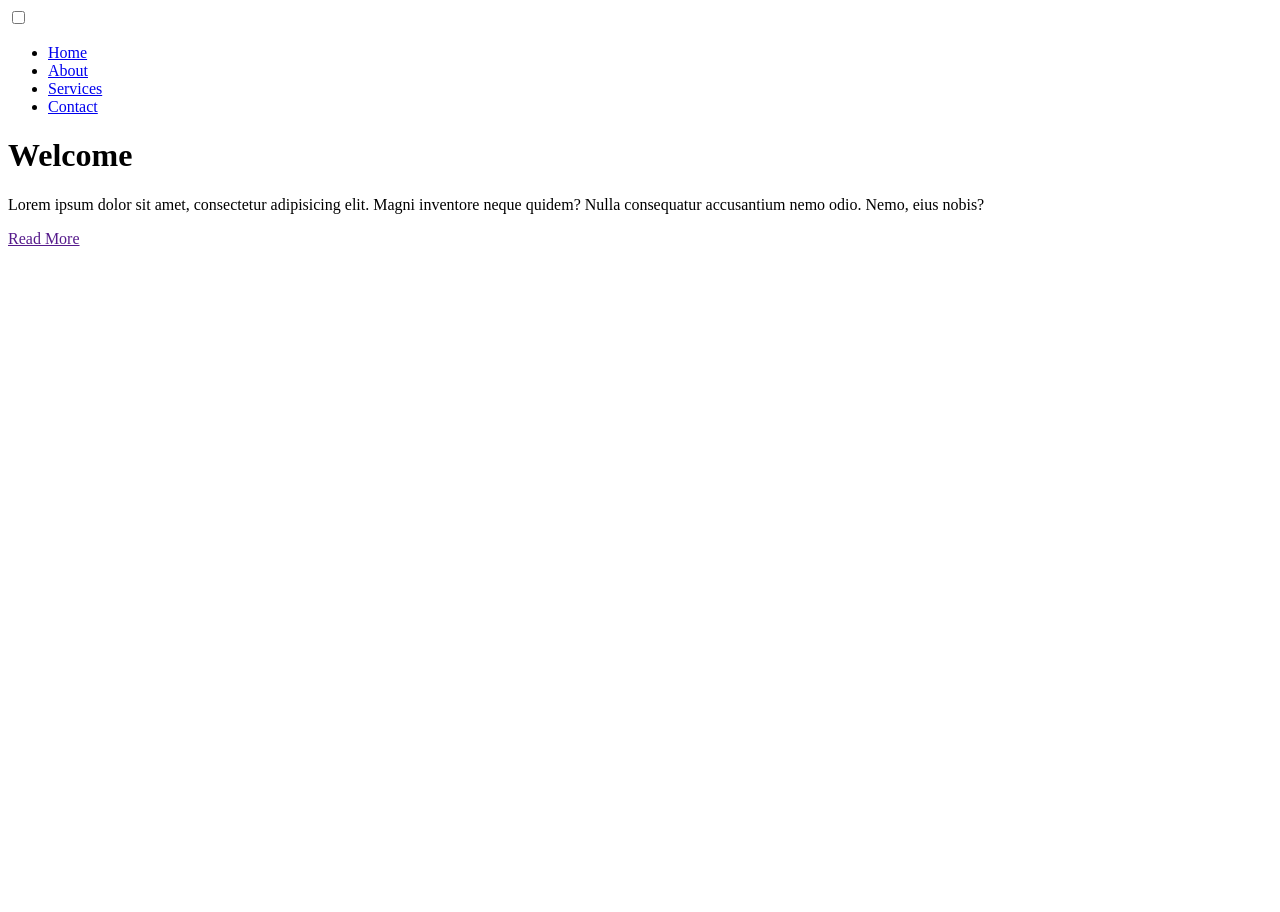
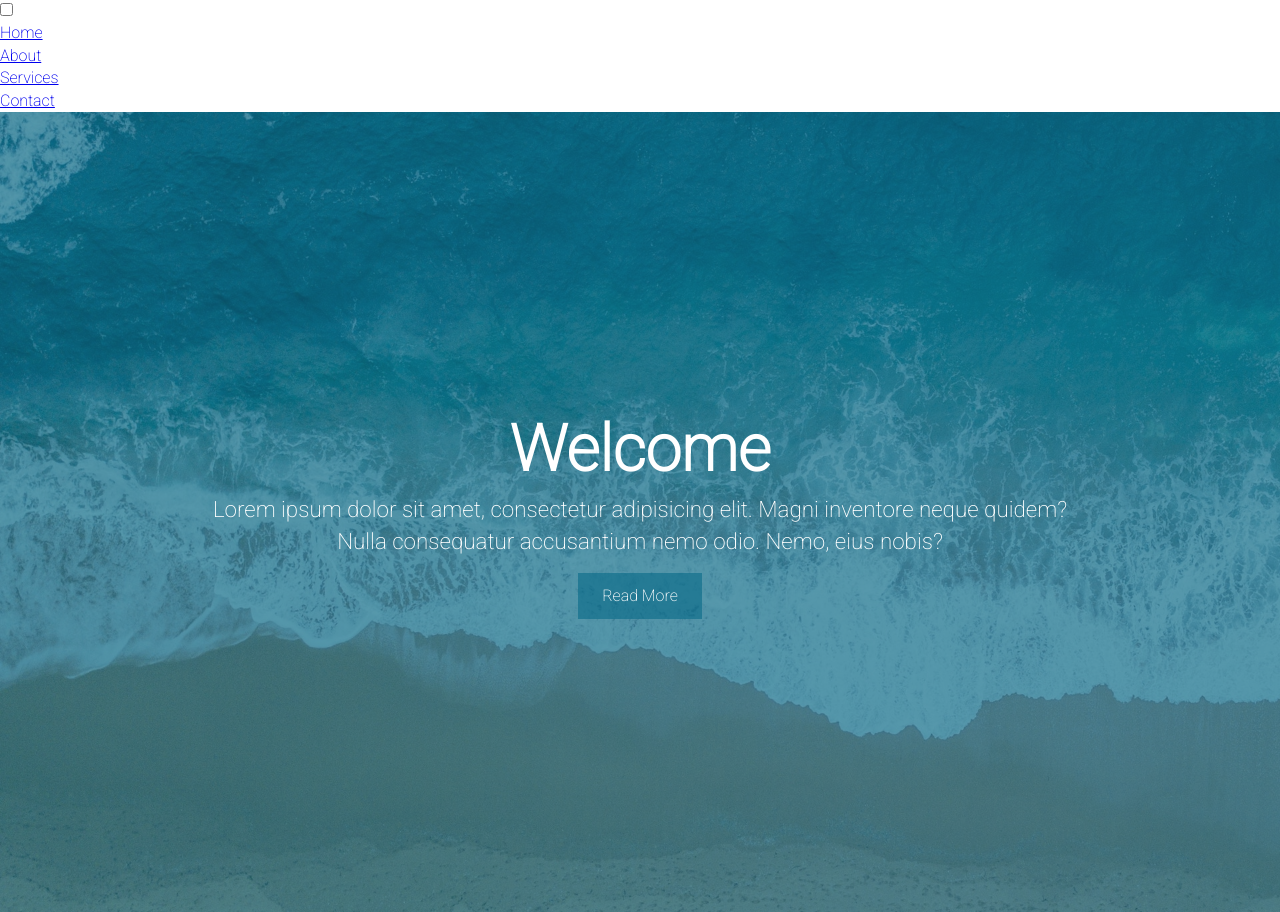
Before and after one commit to dzhambov/Hamburger-Menu, a plain HTML site: page index.html in a window 1280 px wide. Before the commit the page ends 800 px from the top, so only its background shows below. Drawn offline with Linux system fonts and the light colour scheme.

Commit message:
add styling to the page with css.

```diff
--- a/css/style.css
+++ b/css/style.css
@@ -0,0 +1,74 @@
+:root {
+  --primary-color: rgba(13, 110, 139, 0.65);
+  --secondary-color: rgba(229, 148, 0, 0.9);
+  --overlay-color: rgba(24, 39, 51, 0.85);
+  --meny-speed: 0.75s;
+}
+
+* {
+  margin: 0;
+  padding: 0;
+  box-sizing: border-box;
+}
+
+body {
+  font-family: "Roboto", sans-serif;
+  line-height: 1.4;
+}
+
+.container {
+  max-width: 960px;
+  margin: auto;
+  overflow: hidden;
+  padding: 0 3rem;
+}
+
+#showcase {
+  background: var(--primary-color);
+  color: #fff;
+  height: 100vh;
+  position: relative;
+}
+
+#showcase:before {
+  content: "";
+  background: url("../img/showcase.jpg") no-repeat center center/cover;
+  position: absolute;
+  top: 0;
+  left: 0;
+  width: 100%;
+  height: 100%;
+  z-index: -1;
+}
+
+#showcase .showcase-container {
+  display: flex;
+  flex-direction: column;
+  align-items: center;
+  justify-content: center;
+  text-align: center;
+  height: 100%;
+}
+
+#showcase h1 {
+  font-size: 4rem;
+}
+
+#showcase p {
+  font-size: 1.4rem;
+}
+
+.btn {
+  display: inline-block;
+  border: none;
+  background: var(--primary-color);
+  color: #fff;
+  padding: 0.75rem 1.5rem;
+  margin-top: 1rem;
+  transition: all 1s ease-in-out;
+  text-decoration: none;
+}
+
+.btn:hover {
+  opacity: 0.7;
+}
--- a/index.html
+++ b/index.html
@@ -3,6 +3,10 @@
   <head>
     <meta charset="UTF-8" />
     <meta name="viewport" content="width=device-width, initial-scale=1.0" />
+    <link
+      href="https://fonts.googleapis.com/css2?family=Roboto:wght@200&display=swap"
+      rel="stylesheet"
+    />
     <link rel="stylesheet" href="css/style.css" />
     <link rel="stylesheet" href="css/menu.css" />
     <title>Hamburger Menu Overlay</title>
```
